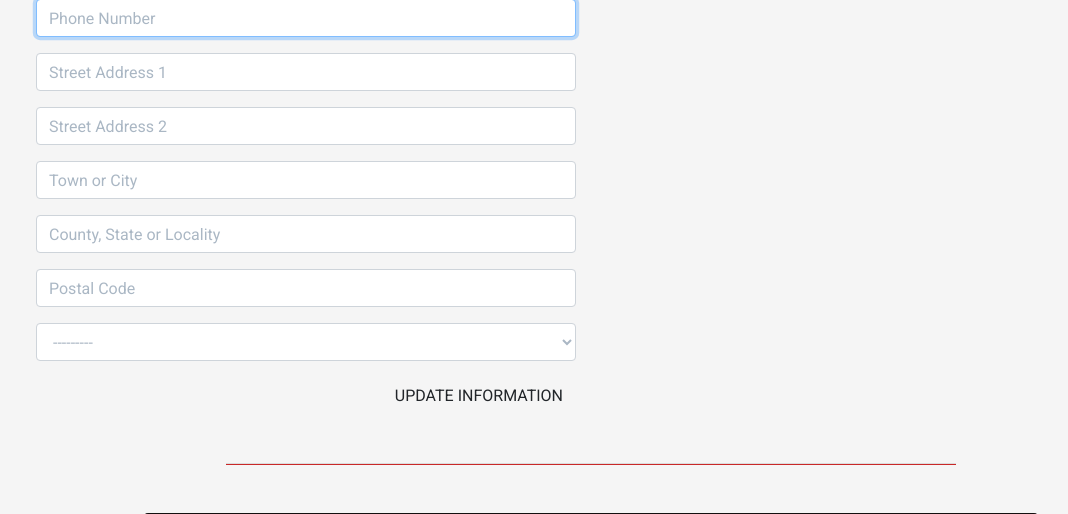
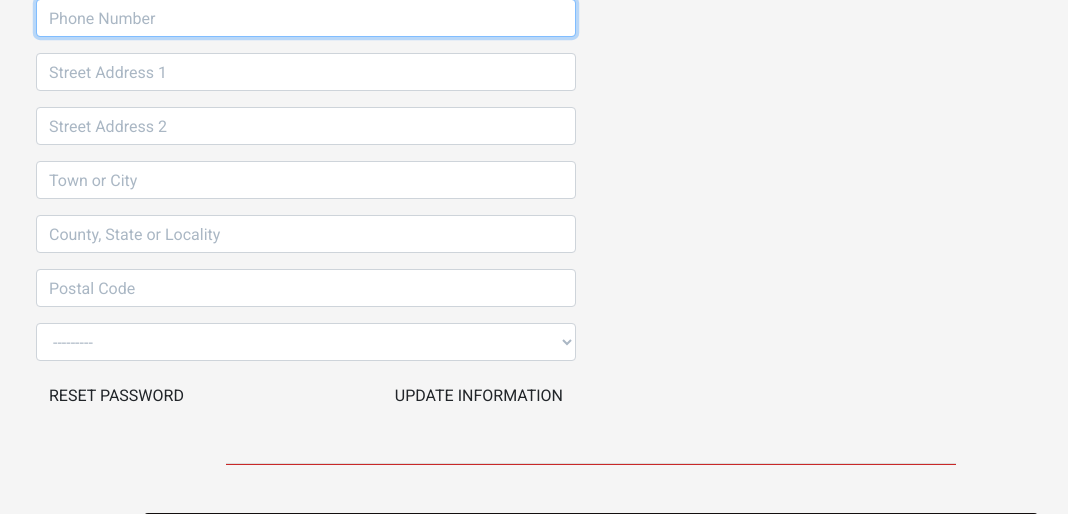
Before and after one commit to Code-Institute-Submissions/classic_cars_auctions, a Django app: page /profiles/ in a window 1280 px wide. Shown: the part 373-887 px from the top of the page, without its empty margins (49-1117 px from the left). Run offline with Django 3.2, Linux system fonts and the light colour scheme; the visitor is signed in with stand-in values (Sample User, id 1); data comes from the database, SQL or seed files in the repository; data that the repository does not hold is empty; some libraries are stand-ins or nearby versions.

Commit message:
added reset password link to profile page

```diff
--- a/profiles/templates/profiles/profile.html
+++ b/profiles/templates/profiles/profile.html
@@ -27,6 +27,7 @@
                 {{ form|crispy }}
                 <button class="btn btn-black rounded-0 text-uppercase float-right">Update Information</button>
             </form>
+            <a class="btn btn-black rounded-0 text-uppercase float-left" href="{% url 'account_reset_password' %}">Reset password</a>
         </div>
         <div class="col-12 col-lg-6">
             <div class="history table-responsive">
```
